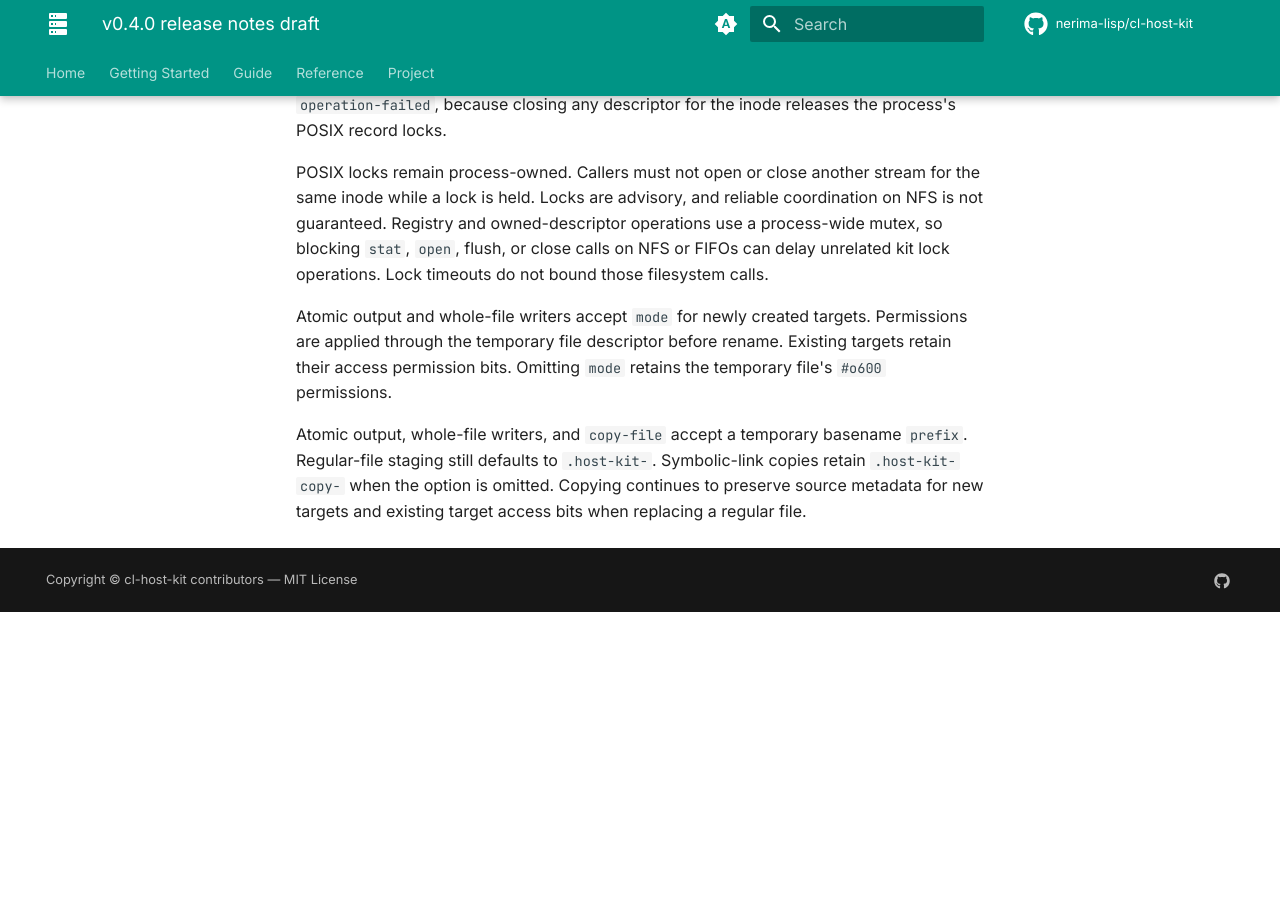
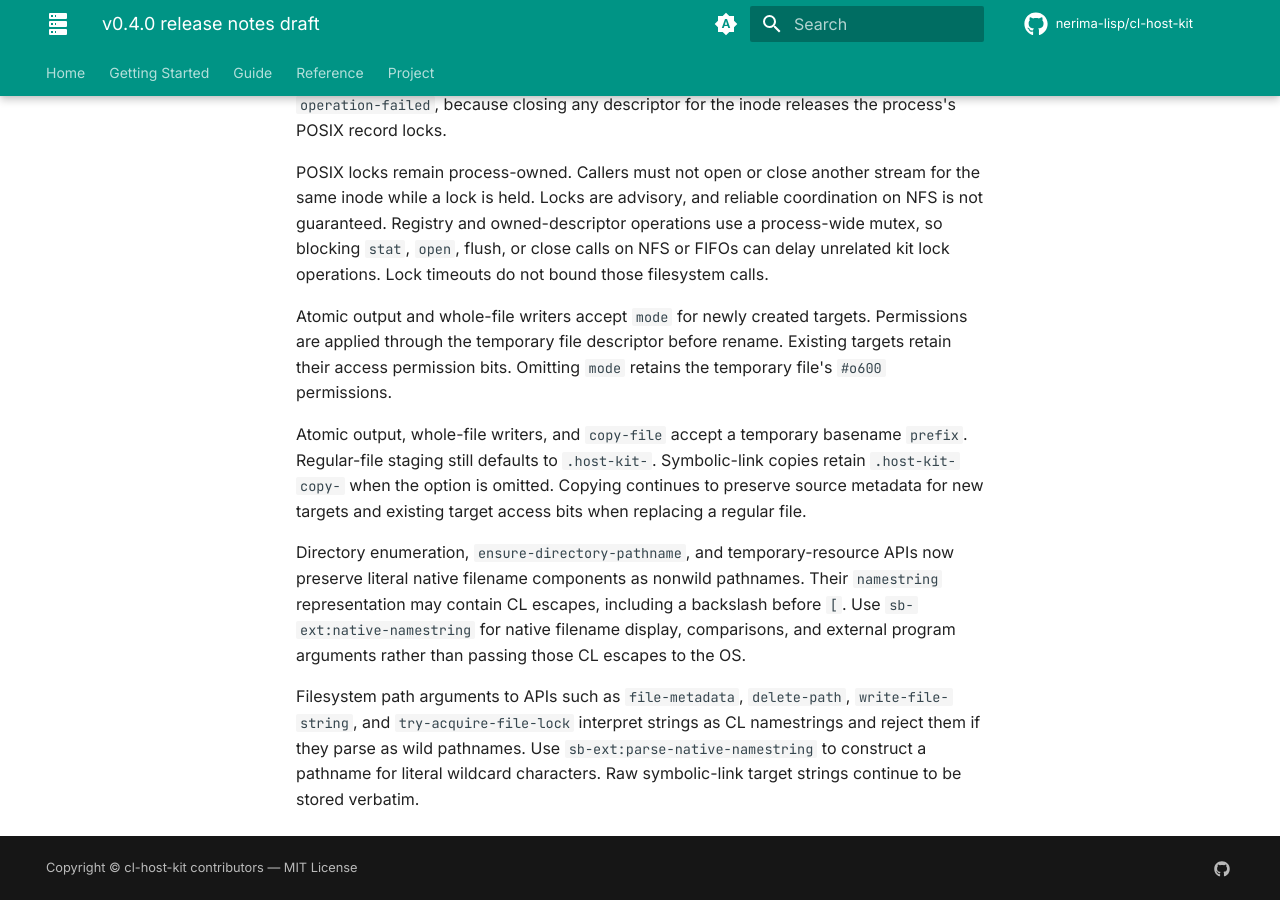
Before and after one commit to nerima-lisp/cl-host-kit, an MkDocs documentation site: the page built from docs/src/notes/release-v0.4.0.md, in a window 1280 px wide and 900 px high, scrolled down 679 px. Built offline with MkDocs 1.6.1 and Material for MkDocs 9.7.7, drawn with Linux system fonts in a browser that asks for light colours; comment, search, counter and statistics services are not loaded; before the commit the page ends 1291 px from its top, so only the background shows below that.

Commit message:
fix(filesystem): wrap native path conversion failures (K4)

```diff
--- a/docs/src/notes/release-v0.4.0.md
+++ b/docs/src/notes/release-v0.4.0.md
@@ -44,3 +44,15 @@ Atomic output, whole-file writers, and `copy-file` accept a temporary basename
 copies retain `.host-kit-copy-` when the option is omitted. Copying continues to
 preserve source metadata for new targets and existing target access bits when
 replacing a regular file.
+
+Directory enumeration, `ensure-directory-pathname`, and temporary-resource APIs
+now preserve literal native filename components as nonwild pathnames. Their
+`namestring` representation may contain CL escapes, including a backslash before
+`[`. Use `sb-ext:native-namestring` for native filename display, comparisons, and
+external program arguments rather than passing those CL escapes to the OS.
+
+Filesystem path arguments to APIs such as `file-metadata`, `delete-path`,
+`write-file-string`, and `try-acquire-file-lock` interpret strings as CL
+namestrings and reject them if they parse as wild pathnames. Use
+`sb-ext:parse-native-namestring` to construct a pathname for literal wildcard
+characters. Raw symbolic-link target strings continue to be stored verbatim.
```
Also changed, not shown: 5 other files.
